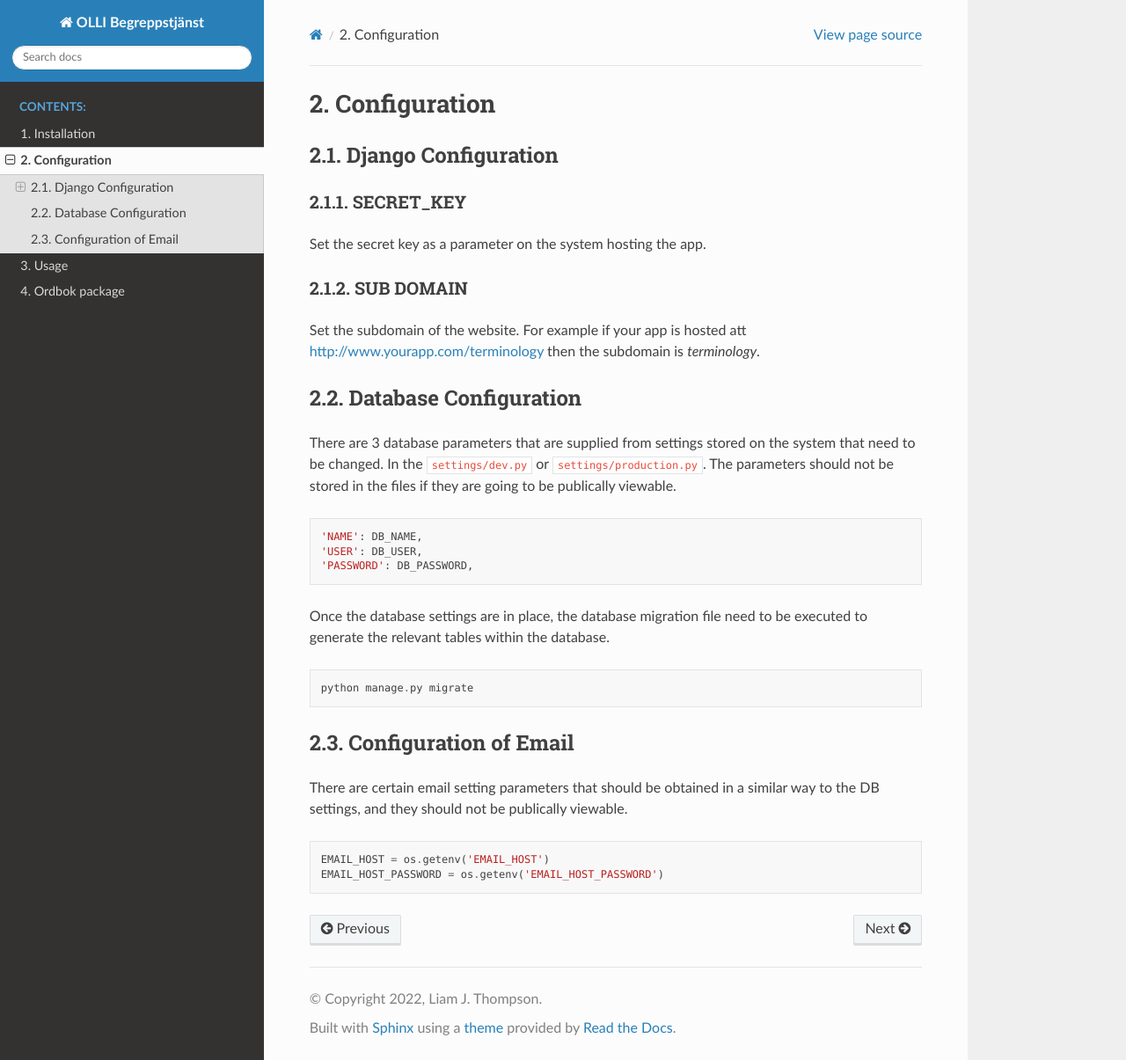
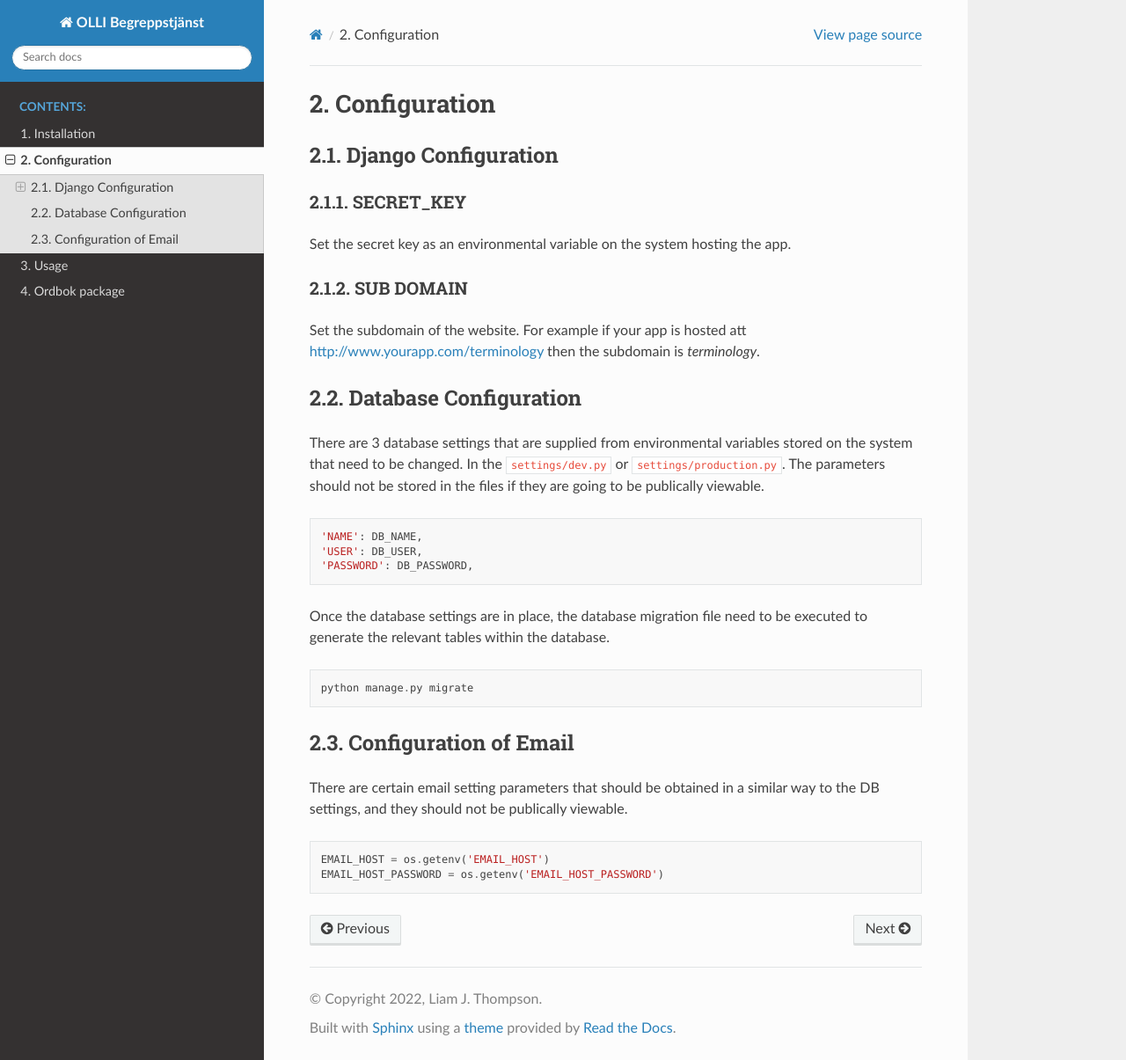
Before and after one commit to dejmail/begrepptjanst, a Sphinx documentation site: the page built from docs/source/Configuration.rst, in a window 1280 px wide and 1205 px high. Shown: the whole window at 88% size. Built offline with Sphinx 7.4.7 and the Read the Docs theme 2.0.0, drawn with Linux system fonts in a browser that asks for light colours.

Commit message:
made some basic changes to the documentation and updated some of the models changes that have already occurred downstream. I should maybe have rebased the branch. Time will tell.

```diff
--- a/docs/source/Configuration.rst
+++ b/docs/source/Configuration.rst
@@ -7,7 +7,7 @@ Django Configuration
 SECRET_KEY
 &&&&&&&&&&
 
-Set the secret key as a parameter on the system hosting the app.
+Set the secret key as an environmental variable on the system hosting the app.
 
 SUB DOMAIN
 &&&&&&&&&&
@@ -18,12 +18,11 @@ Set the subdomain of the website. For example if your app is hosted att http://w
 Database Configuration
 ----------------------
 
-There are 3 database parameters that are supplied from settings stored on the system that need to be changed. In the ``settings/dev.py`` or ``settings/production.py``. The parameters should not be stored in the files if they are going to be publically viewable. ::
+There are 3 database settings that are supplied from environmental variables stored on the system that need to be changed. In the ``settings/dev.py`` or ``settings/production.py``. The parameters should not be stored in the files if they are going to be publically viewable. ::
 
     'NAME': DB_NAME,
     'USER': DB_USER,
     'PASSWORD': DB_PASSWORD,
-
 
 Once the database settings are in place, the database migration file need to be executed to generate the relevant tables within the database. ::
 
--- a/docs/source/Installation.rst
+++ b/docs/source/Installation.rst
@@ -20,4 +20,4 @@ If your hosting solution offers the possibility of Python virtual environments,
 Setup the database
 ------------------
 
-Set up your hosted database. This app was originally configured to run on MySQL / MariaDB, but there is no reason why it cannot be used on Postgresql as well, though this has not been tested.
+Set up your hosted database. This app was originally configured to run on MySQL / MariaDB, but there is no reason why it cannot be used on Postgresql as well, although this has not been tested.
--- a/docs/source/summary.rst
+++ b/docs/source/summary.rst
@@ -1,4 +1,4 @@
 Summary
 =======
 
-This is a simple webservice that enables one to curate dictionaries that are relevant to an organisation.
+This is a Django app that enables one to curate dictionaries and associated terms and definitions that are relevant to an organisation.
```
Also changed, not shown: docs/source/Ordbok.rst (+0 -15 lines), 4 other files.
